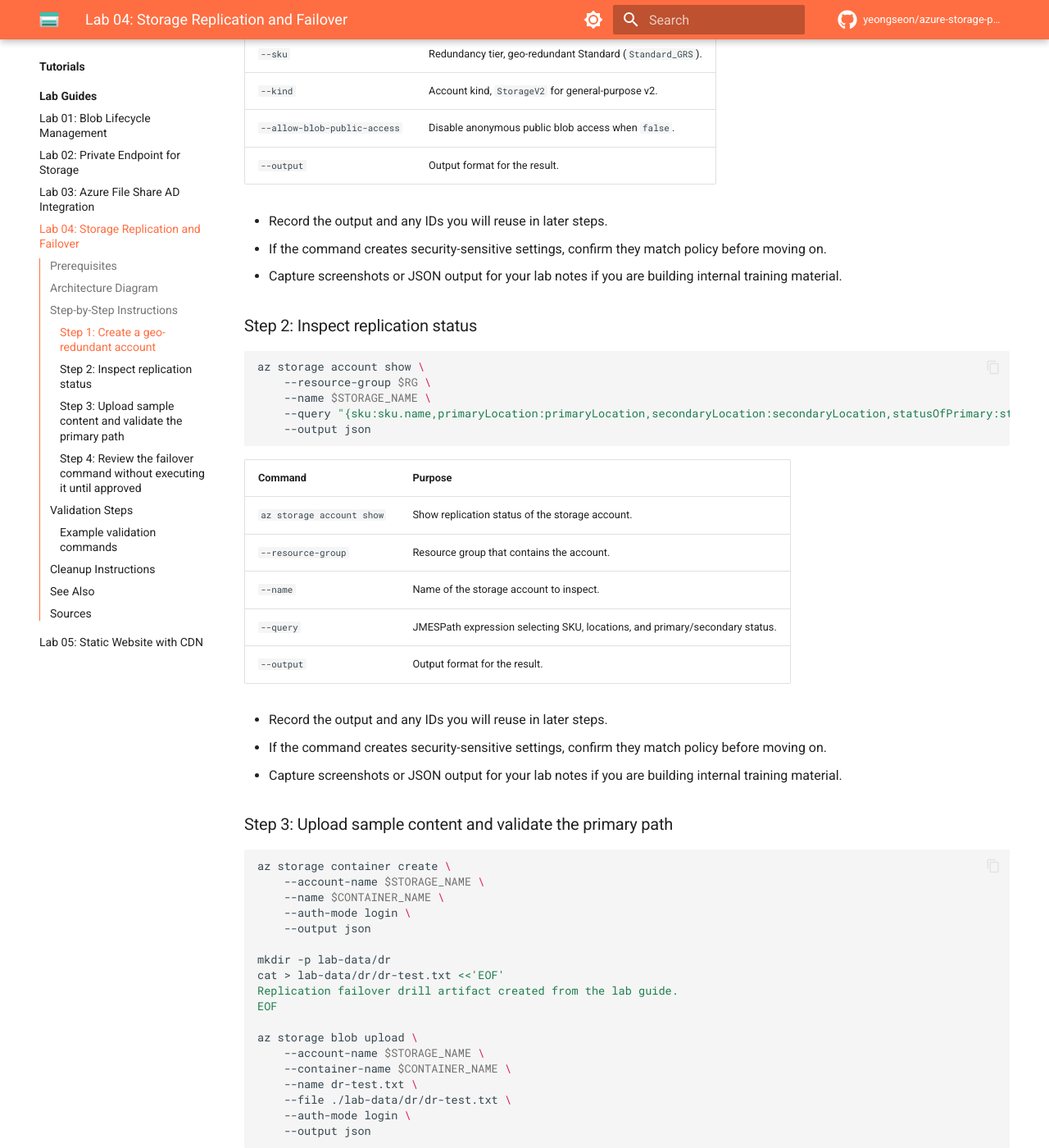
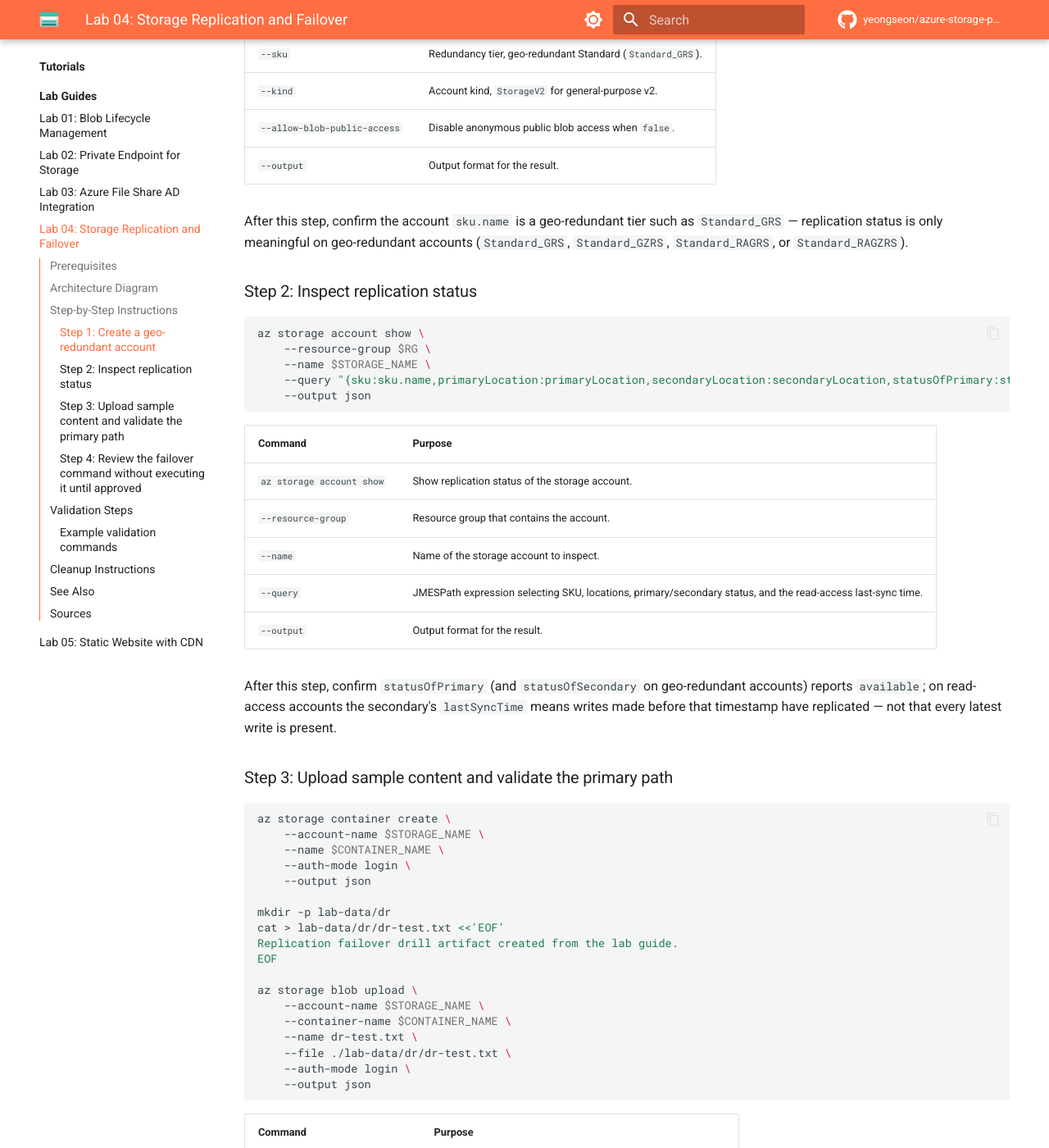
Before and after one commit to yeongseon/azure-storage-practical-guide, an MkDocs documentation site: the page built from docs/tutorials/lab-guides/lab-04-storage-replication-failover.md, in a window 1280 px wide and 1400 px high, scrolled down 1183 px. Shown: the whole window at 82% size. Built offline with MkDocs 1.6.1 and Material for MkDocs 9.7.7, drawn with Linux system fonts in a browser that asks for light colours; comment, search, counter and statistics services are not loaded; some of the changed text lies outside the part shown.

Commit message:
docs: de-duplicate lab-guide boilerplate and sync repetition markers (#52)
* docs: de-duplicate generator boilerplate in lab-guides

* chore: sync repetition-markers.txt with series-wide scaffold markers

* docs: tighten lab-guide verification notes for Azure accuracy

* docs: surface lastSyncTime in replication-status query to match verification note

````diff
--- a/docs/tutorials/lab-guides/lab-01-blob-lifecycle-management.md
+++ b/docs/tutorials/lab-guides/lab-01-blob-lifecycle-management.md
@@ -77,9 +77,8 @@
 | `--output` | Output format for the result. |
 
 
-- Record the output and any IDs you will reuse in later steps.
-- If the command creates security-sensitive settings, confirm they match policy before moving on.
-- Capture screenshots or JSON output for your lab notes if you are building internal training material.
+After this step, confirm the returned `allowBlobPublicAccess` is `false` and record the storage account `id` — later steps reference this account by name.
+
 ### Step 2: Create the container and upload sample data
 
 ```bash
@@ -120,9 +119,8 @@
 | `--output` | Output format for the result. |
 
 
-- Record the output and any IDs you will reuse in later steps.
-- If the command creates security-sensitive settings, confirm they match policy before moving on.
-- Capture screenshots or JSON output for your lab notes if you are building internal training material.
+After this step, verify both sample blobs (`logs/example-001.json` and `archive/example-365.json`) appear in the upload-batch output before you attach any lifecycle policy.
+
 ### Step 3: Apply a lifecycle policy
 
 ```bash
@@ -167,9 +165,8 @@
 | `--output` | Output format for the result. |
 
 
-- Record the output and any IDs you will reuse in later steps.
-- If the command creates security-sensitive settings, confirm they match policy before moving on.
-- Capture screenshots or JSON output for your lab notes if you are building internal training material.
+After this step, confirm the returned policy contains the `move-logs-through-tiers` rule with the 30-day cool, 180-day archive, and 365-day delete transitions you defined.
+
 ### Step 4: Inspect sample blobs
 
 ```bash
@@ -191,9 +188,7 @@
 | `--output` | Output format for the result. |
 
 
-- Record the output and any IDs you will reuse in later steps.
-- If the command creates security-sensitive settings, confirm they match policy before moving on.
-- Capture screenshots or JSON output for your lab notes if you are building internal training material.
+Note the blob's current `accessTier`: freshly uploaded blobs start in `Hot`, so the lifecycle transitions above will not yet be reflected here — that is expected on day zero.
 
 ## Validation Steps
 
--- a/docs/tutorials/lab-guides/lab-02-private-endpoint-storage.md
+++ b/docs/tutorials/lab-guides/lab-02-private-endpoint-storage.md
@@ -81,9 +81,8 @@
 | `--output` | Output format for the result. |
 
 
-- Record the output and any IDs you will reuse in later steps.
-- If the command creates security-sensitive settings, confirm they match policy before moving on.
-- Capture screenshots or JSON output for your lab notes if you are building internal training material.
+After this step, record the VNet and subnet names — the private endpoint in Step 3 attaches to this subnet — and confirm the storage account was created before public access is restricted.
+
 ### Step 2: Create the Private DNS Zone and link the VNet
 
 ```bash
@@ -116,9 +115,8 @@
 | `--output` | Output format for the result. |
 
 
-- Record the output and any IDs you will reuse in later steps.
-- If the command creates security-sensitive settings, confirm they match policy before moving on.
-- Capture screenshots or JSON output for your lab notes if you are building internal training material.
+After this step, confirm the `privatelink.blob.core.windows.net` zone is linked to the VNet; without the link, the account FQDN keeps resolving to the public endpoint instead of the private IP (and connections fail outright when public network access is disabled).
+
 ### Step 3: Create the Private Endpoint
 
 ```bash
@@ -146,9 +144,8 @@
 | `--output` | Output format for the result. |
 
 
-- Record the output and any IDs you will reuse in later steps.
-- If the command creates security-sensitive settings, confirm they match policy before moving on.
-- Capture screenshots or JSON output for your lab notes if you are building internal training material.
+After this step, note the private endpoint's allocated private IP address — you will verify that the account FQDN resolves to this address.
+
 ### Step 4: Create the DNS zone group
 
 ```bash
@@ -172,9 +169,7 @@
 | `--output` | Output format for the result. |
 
 
-- Record the output and any IDs you will reuse in later steps.
-- If the command creates security-sensitive settings, confirm they match policy before moving on.
-- Capture screenshots or JSON output for your lab notes if you are building internal training material.
+After this step, confirm the zone group registered an A record for `<account>.privatelink.blob.core.windows.net` pointing at the private IP from Step 3; the public account FQDN reaches it through a CNAME into the privatelink zone.
 
 ## Validation Steps
 
--- a/docs/tutorials/lab-guides/lab-03-azure-file-share-ad-integration.md
+++ b/docs/tutorials/lab-guides/lab-03-azure-file-share-ad-integration.md
@@ -81,9 +81,8 @@
 | `--output` | Output format for the result. |
 
 
-- Record the output and any IDs you will reuse in later steps.
-- If the command creates security-sensitive settings, confirm they match policy before moving on.
-- Capture screenshots or JSON output for your lab notes if you are building internal training material.
+After this step, confirm the account `kind` is `FileStorage` on the Premium SKU and record the share name — the RBAC assignment in Step 3 targets this share.
+
 ### Step 2: Configure Azure Files identity settings with placeholder domain values
 
 ```bash
@@ -117,9 +116,8 @@
 | `--output` | Output format for the result. |
 
 
-- Record the output and any IDs you will reuse in later steps.
-- If the command creates security-sensitive settings, confirm they match policy before moving on.
-- Capture screenshots or JSON output for your lab notes if you are building internal training material.
+After this step, verify the directory-service identity settings were accepted at the API level; the placeholder domain values are intentional for this lab and do not establish real AD connectivity.
+
 ### Step 3: Assign share-level RBAC
 
 ```bash
@@ -141,9 +139,8 @@
 | `--output` | Output format for the result. |
 
 
-- Record the output and any IDs you will reuse in later steps.
-- If the command creates security-sensitive settings, confirm they match policy before moving on.
-- Capture screenshots or JSON output for your lab notes if you are building internal training material.
+After this step, confirm the role assignment returns a valid `principalId` and `roleDefinitionId` scoped to the file share.
+
 ### Step 4: Inspect share properties
 
 ```bash
@@ -163,9 +160,7 @@
 | `--output` | Output format for the result. |
 
 
-- Record the output and any IDs you will reuse in later steps.
-- If the command creates security-sensitive settings, confirm they match policy before moving on.
-- Capture screenshots or JSON output for your lab notes if you are building internal training material.
+After this step, note the share quota and provisioned tier so later capacity checks have a baseline to compare against.
 
 ## Validation Steps
 
--- a/docs/tutorials/lab-guides/lab-04-storage-replication-failover.md
+++ b/docs/tutorials/lab-guides/lab-04-storage-replication-failover.md
@@ -66,16 +66,15 @@
 | `--output` | Output format for the result. |
 
 
-- Record the output and any IDs you will reuse in later steps.
-- If the command creates security-sensitive settings, confirm they match policy before moving on.
-- Capture screenshots or JSON output for your lab notes if you are building internal training material.
+After this step, confirm the account `sku.name` is a geo-redundant tier such as `Standard_GRS` — replication status is only meaningful on geo-redundant accounts (`Standard_GRS`, `Standard_GZRS`, `Standard_RAGRS`, or `Standard_RAGZRS`).
+
 ### Step 2: Inspect replication status
 
 ```bash
 az storage account show \
     --resource-group $RG \
     --name $STORAGE_NAME \
-    --query "{sku:sku.name,primaryLocation:primaryLocation,secondaryLocation:secondaryLocation,statusOfPrimary:statusOfPrimary,statusOfSecondary:statusOfSecondary}" \
+    --query "{sku:sku.name,primaryLocation:primaryLocation,secondaryLocation:secondaryLocation,statusOfPrimary:statusOfPrimary,statusOfSecondary:statusOfSecondary,lastSyncTime:geoReplicationStats.lastSyncTime}" \
     --output json
 ```
 
@@ -84,13 +83,12 @@
 | `az storage account show` | Show replication status of the storage account. |
 | `--resource-group` | Resource group that contains the account. |
 | `--name` | Name of the storage account to inspect. |
-| `--query` | JMESPath expression selecting SKU, locations, and primary/secondary status. |
+| `--query` | JMESPath expression selecting SKU, locations, primary/secondary status, and the read-access last-sync time. |
 | `--output` | Output format for the result. |
 
 
-- Record the output and any IDs you will reuse in later steps.
-- If the command creates security-sensitive settings, confirm they match policy before moving on.
-- Capture screenshots or JSON output for your lab notes if you are building internal training material.
+After this step, confirm `statusOfPrimary` (and `statusOfSecondary` on geo-redundant accounts) reports `available`; on read-access accounts the secondary's `lastSyncTime` means writes made before that timestamp have replicated — not that every latest write is present.
+
 ### Step 3: Upload sample content and validate the primary path
 
 ```bash
@@ -130,9 +128,8 @@
 | `--output` | Output format for the result. |
 
 
-- Record the output and any IDs you will reuse in later steps.
-- If the command creates security-sensitive settings, confirm they match policy before moving on.
-- Capture screenshots or JSON output for your lab notes if you are building internal training material.
+After this step, confirm the uploaded blob is readable from the primary endpoint before you consider any failover.
+
 ### Step 4: Review the failover command without executing it until approved
 
 ```bash
@@ -148,9 +145,7 @@
 | `--name` | Name of the storage account to fail over. |
 
 
-- Record the output and any IDs you will reuse in later steps.
-- If the command creates security-sensitive settings, confirm they match policy before moving on.
-- Capture screenshots or JSON output for your lab notes if you are building internal training material.
+Do not execute the failover command in this lab — read the command plan and note that account failover is region-wide and permanently changes the primary region until failback.
 
 ## Validation Steps
 
--- a/docs/tutorials/lab-guides/lab-05-static-website-cdn.md
+++ b/docs/tutorials/lab-guides/lab-05-static-website-cdn.md
@@ -79,9 +79,8 @@
 | `--output` | Output format for the result. |
 
 
-- Record the output and any IDs you will reuse in later steps.
-- If the command creates security-sensitive settings, confirm they match policy before moving on.
-- Capture screenshots or JSON output for your lab notes if you are building internal training material.
+After this step, record the primary static-website endpoint URL (`primaryEndpoints.web` on the storage account) — Step 3 fronts this origin with the CDN.
+
 ### Step 2: Upload the website files
 
 ```bash
@@ -119,9 +118,8 @@
 | `--output` | Output format for the result. |
 
 
-- Record the output and any IDs you will reuse in later steps.
-- If the command creates security-sensitive settings, confirm they match policy before moving on.
-- Capture screenshots or JSON output for your lab notes if you are building internal training material.
+After this step, confirm `index.html` (and any error document) uploaded to the `$web` container and loads over the static-website endpoint.
+
 ### Step 3: Create a CDN profile and endpoint
 
 ```bash
@@ -158,9 +156,8 @@
 | `--output` | Output format for the result. |
 
 
-- Record the output and any IDs you will reuse in later steps.
-- If the command creates security-sensitive settings, confirm they match policy before moving on.
-- Capture screenshots or JSON output for your lab notes if you are building internal training material.
+After this step, note the CDN endpoint hostname; allow time for propagation before expecting it to serve content from the origin.
+
 ### Step 4: Purge CDN cache after content changes
 
 ```bash
@@ -180,9 +177,7 @@
 | `--content-paths` | Paths to purge (`/*` for everything). |
 
 
-- Record the output and any IDs you will reuse in later steps.
-- If the command creates security-sensitive settings, confirm they match policy before moving on.
-- Capture screenshots or JSON output for your lab notes if you are building internal training material.
+After this step, confirm the purge operation completed; cached paths may take a few minutes to reflect the refreshed origin content.
 
 ## Validation Steps
 
````
Also changed, not shown: 1 other file.
